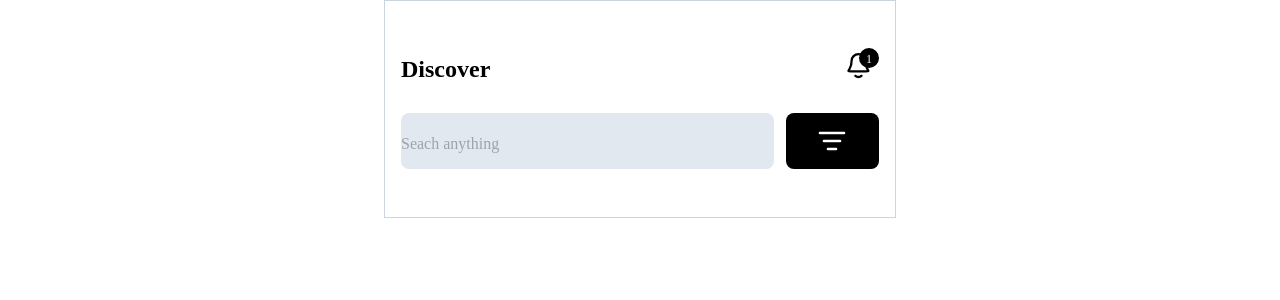
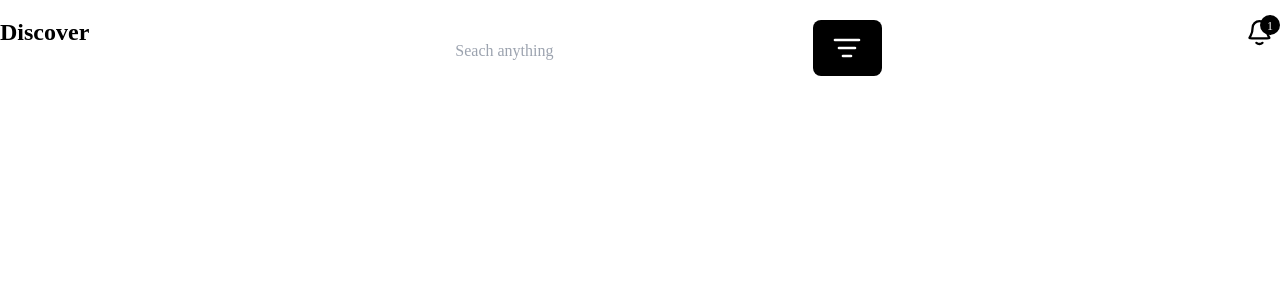
Before and after one commit to boyeoffice/istore, a Next.js app: page / in a window 1280 px wide. Shown: the top 300 px of the page. Built offline with nearby package versions, Linux system fonts and the light colour scheme.

Commit message:
chore: implementing header

```diff
--- a/src/pages/index.tsx
+++ b/src/pages/index.tsx
@@ -1,9 +1,7 @@
 import Head from 'next/head'
 import Image from 'next/image'
 import { Inter } from '@next/font/google'
-import styles from '@/styles/Home.module.css'
-import BellIcon from '../components/icons/Bell'
-import FilterIcon from '../components/icons/Filter'
+import Header from '../components/layouts/TheHeader'
 
 
 const inter = Inter({ subsets: ['latin'] })
@@ -12,31 +10,12 @@ export default function Home() {
   return (
     <>
       <Head>
-        <title>Intercity</title>
+        <title>Discover</title>
         <meta name="description" content="Generated by create next app" />
         <meta name="viewport" content="width=device-width, initial-scale=1" />
         <link rel="icon" href="/favicon.ico" />
       </Head>
-      <div className="h-full max-w-lg ml-auto mr-auto pl-4 pr-4 pt-8 pb-8 border border-slate-300">
-        <nav className="flex w-full justify-between h-auto item-center pb-4 pt-4 relative">
-            <h4 className="text-2xl  leading-3 font-semibold flex self-center">Discover</h4>
-          <div className="relative top-1">
-            <BellIcon />
-            <div className={`${styles.count} bg-black text-white rounded-full text-center w-5 h-5 text-xs absolute`}>1</div>
-          </div>
-        </nav>
-        <div className="flex justify-between h-auto pt-4 pb-4">
-          <div className="bg-slate-200 h-14 rounded-lg w-4/5">
-            <div></div>
-            <div className="h-full">
-              <input type="text" className="bg-transparent text-justify h-full" placeholder="Seach anything"/>
-            </div>
-          </div>
-          <div className="h-14 w-1/5 ml-3 bg-black flex justify-center items-center rounded-lg">
-            <FilterIcon />
-          </div>
-        </div>
-      </div>
+      <Header />
     </>
   )
 }
```
